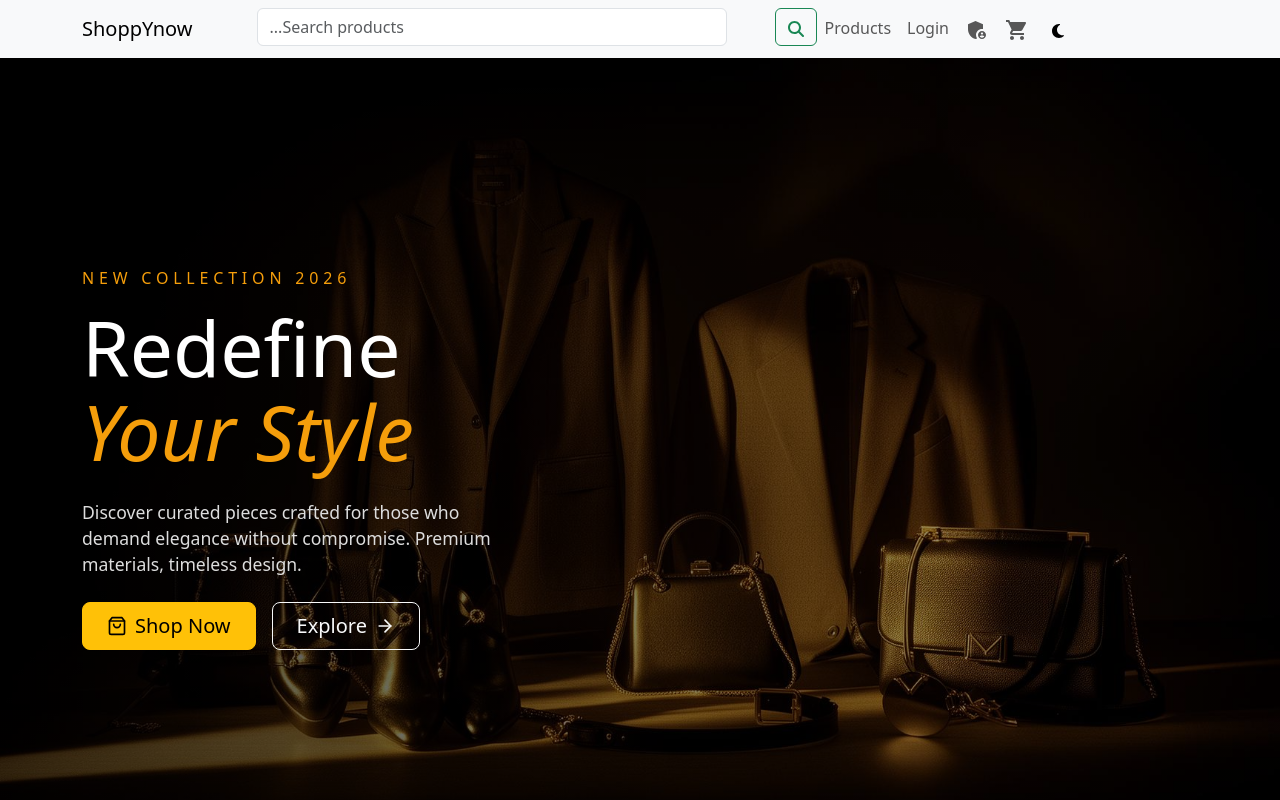
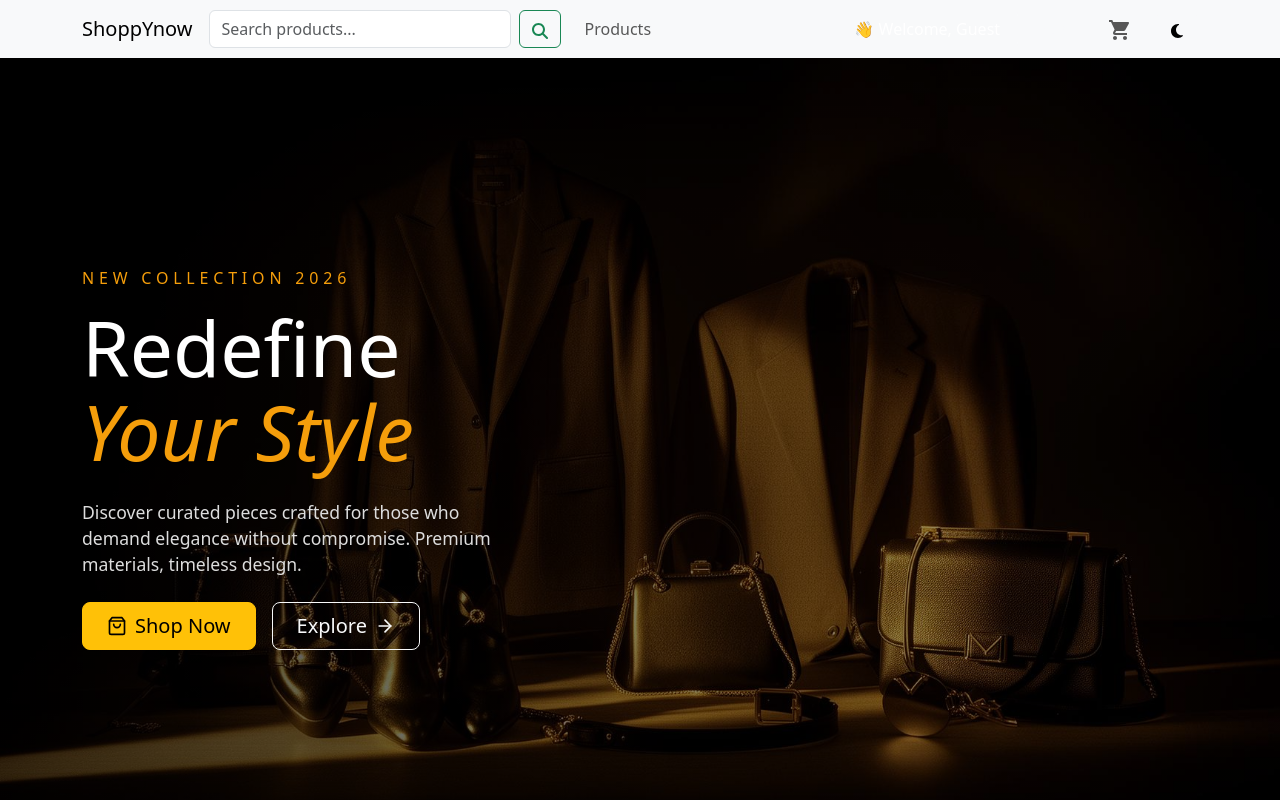
Before and after one commit to DIPAKK2310/ShoppYnow, a React (Vite) app in the folder frontend/vite-project/: page / in a window 1280 px wide. Shown: the top 800 px of the page. Built offline with nearby package versions, Linux system fonts and the light colour scheme.

Commit message:
feat:Navbar modified

```diff
--- a/frontend/vite-project/src/components/Navbar.jsx
+++ b/frontend/vite-project/src/components/Navbar.jsx
@@ -1,109 +1,153 @@
-import React, { useContext, useState } from 'react';
-import { Link, useLocation, useNavigate } from 'react-router-dom';
-import { ThemeContext } from '../context/ThemContext';
+import React, { useContext, useState } from "react";
+import { Link, useLocation, useNavigate } from "react-router-dom";
+import { ThemeContext } from "../context/ThemContext";
 import { IoIosSunny } from "react-icons/io";
-import { FaMoon } from "react-icons/fa6";
-import ShoppingCartIcon from '@mui/icons-material/ShoppingCart';
-import AdminPanelSettingsIcon from '@mui/icons-material/AdminPanelSettings';
-import { FaMagnifyingGlass } from "react-icons/fa6";
-import { useAuth } from '../store/AuthContext';
+import { FaMoon, FaMagnifyingGlass } from "react-icons/fa6";
+import ShoppingCartIcon from "@mui/icons-material/ShoppingCart";
+import AdminPanelSettingsIcon from "@mui/icons-material/AdminPanelSettings";
+import { useAuth } from "../store/AuthContext";
 
-function Navbar({isDarkMode}) {
-  const{darkMode, toggleDarkMode}= useContext(ThemeContext)   // Access context values here
-    // State to determine if the user is logged in
-    const {isLoggedIn,  removeToken, isAdmin } = useAuth(); // 👈 use values from context
+function Navbar() {
+  const { darkMode, toggleDarkMode } = useContext(ThemeContext);
 
-    const [searchQuery, setSearchQuery] = useState(''); // Initialize searchQuery state
+  const { isLoggedIn, removeToken, isAdmin, user } = useAuth();
 
+  const [searchQuery, setSearchQuery] = useState("");
 
   const navigate = useNavigate();
-
   const location = useLocation();
 
-    const hideAuthButtons = ["/login", "/register"].includes(location.pathname)    // ✅ hide login/logout buttons on register and login routes
-
-    // // Handle login/logout actions
-    // const handleLogin = () => {
-    //   setIsLoggedIn(true);
-    // };
+  const hideAuthButtons = ["/login", "/register"].includes(
+    location.pathname
+  );
 
   const handleLogout = () => {
     removeToken();
   };
 
-        // Handle search input change
   const handleSearchChange = (e) => {
     setSearchQuery(e.target.value);
   };
 
-      // Handle search form submission (navigate to the search results page)
   const handleSearchSubmit = (e) => {
     e.preventDefault();
     if (searchQuery.trim()) {
-              navigate(`/search?query=${searchQuery}`); // Navigate to the search results page with query params
+      navigate(`/search?query=${searchQuery}`);
     }
   };
 
+  return (
+    <nav
+      className={`navbar navbar-expand-lg ${
+        darkMode ? "navbar-dark bg-dark" : "navbar-light bg-light"
+      }`}
+    >
+      <div className="container">
 
+        {/* LOGO */}
+        <Link className="navbar-brand" to="/">
+          ShoppYnow
+        </Link>
 
-  return (
-    <nav className={`navbar navbar-expand-lg ${darkMode?'navbar-dark bg-dark':'navbar-light bg-light'}`} >
-      <div className="container ">
-        <Link className="navbar-brand" to="/">ShoppYnow</Link>
-        <button className="navbar-toggler" type="button" data-bs-toggle="collapse" data-bs-target="#navbarNav" aria-controls="navbarNav" aria-expanded="false" aria-label="Toggle navigation">
+        {/* TOGGLER */}
+        <button
+          className="navbar-toggler"
+          type="button"
+          data-bs-toggle="collapse"
+          data-bs-target="#navbarNav"
+        >
           <span className="navbar-toggler-icon"></span>
         </button>
+
         <div className="collapse navbar-collapse" id="navbarNav">
-          <ul className="navbar-nav ms-5">
-          <li className='nav-item '>
-            <form className='d-flex'style={{width:'35rem'}} onSubmit={handleSearchSubmit}>
+
+          {/* LEFT SIDE */}
+          <ul className="navbar-nav me-auto align-items-center gap-3">
+
+            {/* SEARCH */}
+            <li className="nav-item">
+              <form
+                className="d-flex"
+                style={{ width: "22rem" }}
+                onSubmit={handleSearchSubmit}
+              >
                 <input
-                  className="form-control me-5 w-100 w-lg-auto"
-
+                  className="form-control me-2"
                   type="search"
-                  placeholder="...Search products"
-                  aria-label="Search"
+                  placeholder="Search products..."
                   value={searchQuery}
                   onChange={handleSearchChange}
                 />
-               <button className="btn btn-outline-success" type="submit"><FaMagnifyingGlass/></button>
+                <button className="btn btn-outline-success" type="submit">
+                  <FaMagnifyingGlass />
+                </button>
               </form>
             </li>
+
+            {/* PRODUCTS */}
             <li className="nav-item">
-              <Link className="nav-link"  to="/ProductsPages">Products</Link>
+              <Link className="nav-link" to="/ProductsPages">
+                Products
+              </Link>
             </li>
 
+          </ul>
 
-           {/* Conditionally render Login or Logout based on the isLoggedIn state */}
+          {/* RIGHT SIDE */}
+          <ul className="navbar-nav align-items-center gap-3">
 
-            {/* 👤 Auth Buttons */}
+            {/* 👋 USER / GUEST */}
+            <li className="nav-item text-white">
+              {isLoggedIn
+                ? `👋 Welcome, ${user?.username || "User"}`
+                : "👋 Welcome, Guest"}
+            </li>
+
+            {/* AUTH BUTTONS */}
             {!hideAuthButtons && (
               !isLoggedIn ? (
                 <li className="nav-item">
-                  <Link className="nav-link" to="/login">Login</Link>
+                  <Link className="btn btn-outline-light" to="/login">
+                    Login
+                  </Link>
                 </li>
               ) : (
                 <li className="nav-item">
-                  <button className="btn btn-danger" onClick={handleLogout}>
+                  <button
+                    className="btn btn-danger"
+                    onClick={handleLogout}
+                  >
                     Logout
                   </button>
                 </li>
               )
             )}
 
+            {/* ADMIN */}
+            {isAdmin && (
+              <li className="nav-item">
+                <Link className="nav-link" to="/admin">
+                  <AdminPanelSettingsIcon />
+                </Link>
+              </li>
+            )}
 
+            {/* CART */}
             <li className="nav-item">
-              <Link className="nav-link"  to="/admin"><AdminPanelSettingsIcon/></Link>
+              <Link className="nav-link" to="/cart">
+                <ShoppingCartIcon />
+              </Link>
             </li>
+
+            {/* THEME TOGGLE */}
             <li className="nav-item">
-              <Link className="nav-link"  to="/cart"><ShoppingCartIcon/></Link>
-            </li>
               <button
-                className='btn btn-light py-1'
+                className="btn btn-light py-1"
                 onClick={toggleDarkMode}
               >
-                    { isDarkMode ? <IoIosSunny/>:<FaMoon/>}
+                {darkMode ? <IoIosSunny /> : <FaMoon />}
               </button>
+            </li>
 
           </ul>
         </div>
```
Lines whose indentation alone changed are shown as unchanged.
